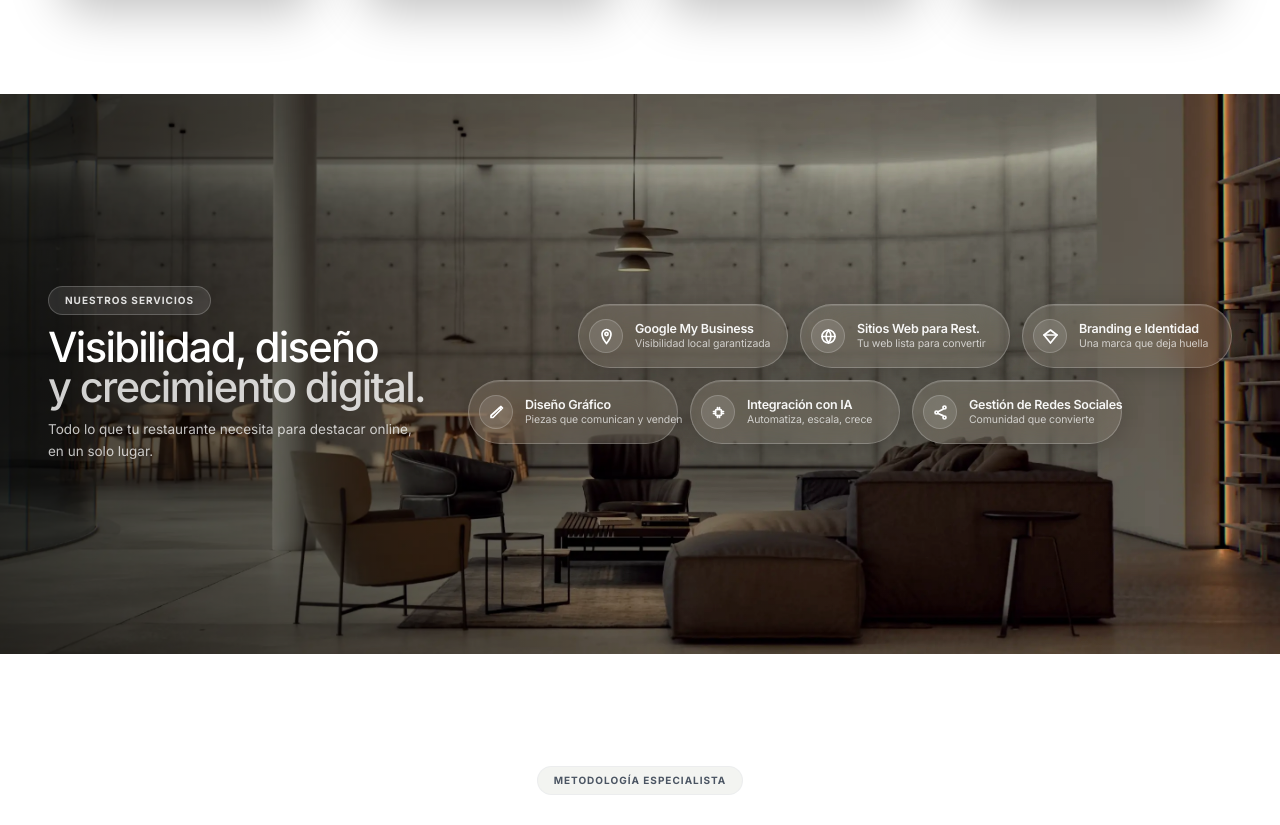
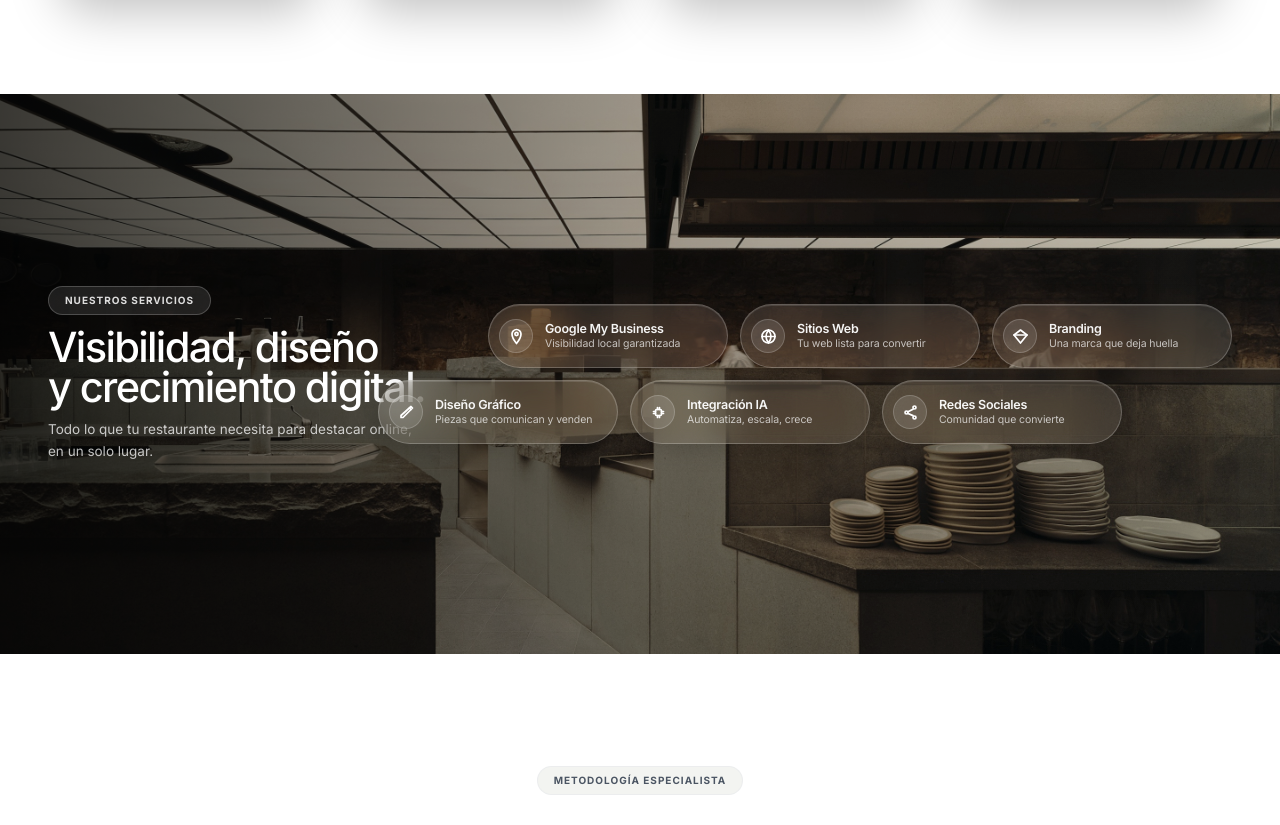
Before and after one commit to motionsmanagement/Motions, a React (Vite) app: page / in a window 1280 px wide. Shown: the part 1671-2496 px from the top of the page. Built offline with nearby package versions, Linux system fonts and the light colour scheme.

Commit message:
Update ServicesBanner design and text

```diff
--- a/components/ServicesBanner.tsx
+++ b/components/ServicesBanner.tsx
@@ -43,13 +43,13 @@ const IconShare = () => (
 // ── 6 services ───────────────────────────────────────────────────────────────
 const row1 = [
     { label: 'Google My Business', phrase: 'Visibilidad local garantizada', Icon: IconMapPin },
-    { label: 'Sitios Web para Rest.', phrase: 'Tu web lista para convertir', Icon: IconGlobe },
-    { label: 'Branding e Identidad', phrase: 'Una marca que deja huella', Icon: IconDiamond },
+    { label: 'Sitios Web', phrase: 'Tu web lista para convertir', Icon: IconGlobe },
+    { label: 'Branding', phrase: 'Una marca que deja huella', Icon: IconDiamond },
 ];
 const row2 = [
     { label: 'Diseño Gráfico', phrase: 'Piezas que comunican y venden', Icon: IconPen },
-    { label: 'Integración con IA', phrase: 'Automatiza, escala, crece', Icon: IconCpu },
-    { label: 'Gestión de Redes Sociales', phrase: 'Comunidad que convierte', Icon: IconShare },
+    { label: 'Integración IA', phrase: 'Automatiza, escala, crece', Icon: IconCpu },
+    { label: 'Redes Sociales', phrase: 'Comunidad que convierte', Icon: IconShare },
 ];
 
 const INTER: React.CSSProperties = { fontFamily: "'Inter', sans-serif" };
@@ -77,7 +77,7 @@ const ServicesBanner: React.FC = () => {
         >
             {/* Background image — 30% left on mobile to show center-left */}
             <img
-                src="/Bannerservices.jpg"
+                src="/banner.jpg"
                 alt="Fondo banner"
                 className="absolute inset-0 w-full h-full object-cover z-0"
                 style={{ filter: 'brightness(0.80)', objectPosition: '30% center' }}
@@ -98,7 +98,7 @@ const ServicesBanner: React.FC = () => {
                         </span>
                         <h2 className="text-3xl sm:text-4xl md:text-[2.6rem] font-medium leading-[1.1] tracking-tight text-white m-0">
                             Visibilidad, diseño<br />
-                            <span className="text-white/80">y crecimiento digital.</span>
+                            <span className="text-white">y crecimiento digital.</span>
                         </h2>
                         <p className="text-sm md:text-[13.5px] text-white/75 leading-relaxed m-0">
                             Todo lo que tu restaurante necesita para destacar online, en un solo lugar.
@@ -135,9 +135,9 @@ interface PillProps {
 }
 
 const ServicePill: React.FC<PillProps> = ({ service, visible, delay }) => (
-    // w-fit on mobile so pill tightly wraps content. Fixed 210px on desktop.
+    // Uniform fixed width for all pills across mobile and desktop
     <div
-        className="w-fit md:w-[210px]"
+        className="w-[260px] md:w-[240px]"
         style={{
             height: '64px',
             display: 'inline-flex', alignItems: 'center', gap: '12px',
```
Also changed, not shown: public/banner.jpg (added).
